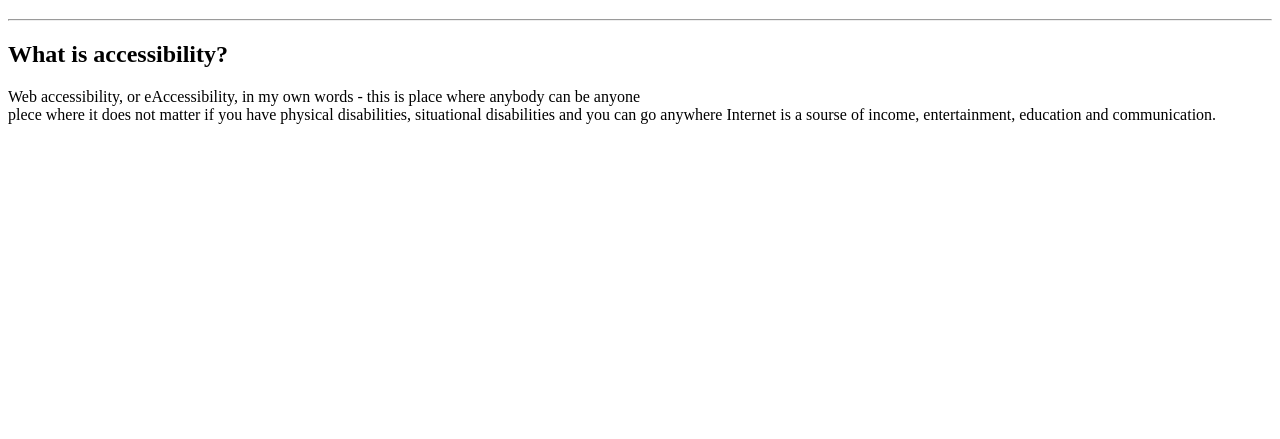
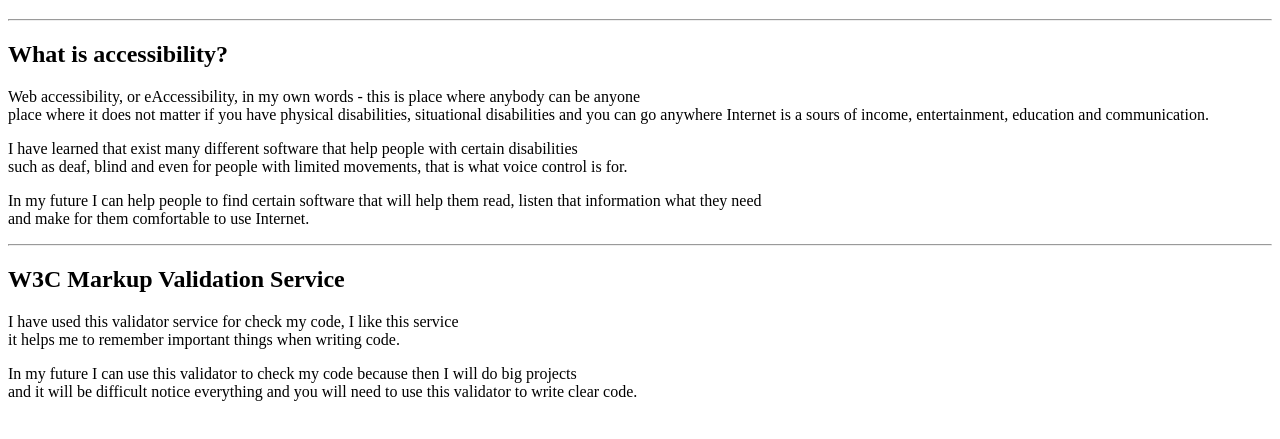
Before and after one commit to Mykyta28/mykyta28.github.io, a plain HTML site: page web110/assignment12.html in a window 1280 px wide. Shown: the part 61-500 px from the top of the page. Drawn offline with Linux system fonts and the light colour scheme.

Commit message:
Update assignment12.html

```diff
--- a/web110/assignment12.html
+++ b/web110/assignment12.html
@@ -12,9 +12,27 @@
   <h2>What is accessibility?</h2>
   <p>
     Web accessibility, or eAccessibility, in my own words - this is place where anybody can be anyone<br>
-    plece where it does not matter if you have physical disabilities, situational disabilities and you can go anywhere<br.
+    place where it does not matter if you have physical disabilities, situational disabilities and you can go anywhere<br.
     and see everything, place where people interact with each others and get the information they need. in nowadays<br>
-    Internet is a sourse of income, entertainment, education and communication.
+    Internet is a sours of income, entertainment, education and communication.
   </p>
+  <p>
+      I have learned that exist many different software that help people with certain disabilities<br>
+      such as deaf, blind and even for people with limited movements, that is what voice control is for.
+  </p>
+  <p>
+      In my future I can help people to find certain software that will help them read, listen that information what they need<br>
+      and make for them comfortable to use Internet.
+  </p>
+  <hr>
+    <h2>W3C Markup Validation Service</h2>
+    <p>
+        I have used this validator service for check my code, I like this service<br>
+        it helps me to remember important things when writing code.
+    </p>
+    <p>
+        In my future I can use this validator to check my code because then I will do big projects<br>
+        and it will be difficult notice everything and you will need to use this validator to write clear code.
+    </p>
 </body>
 </html>
```
